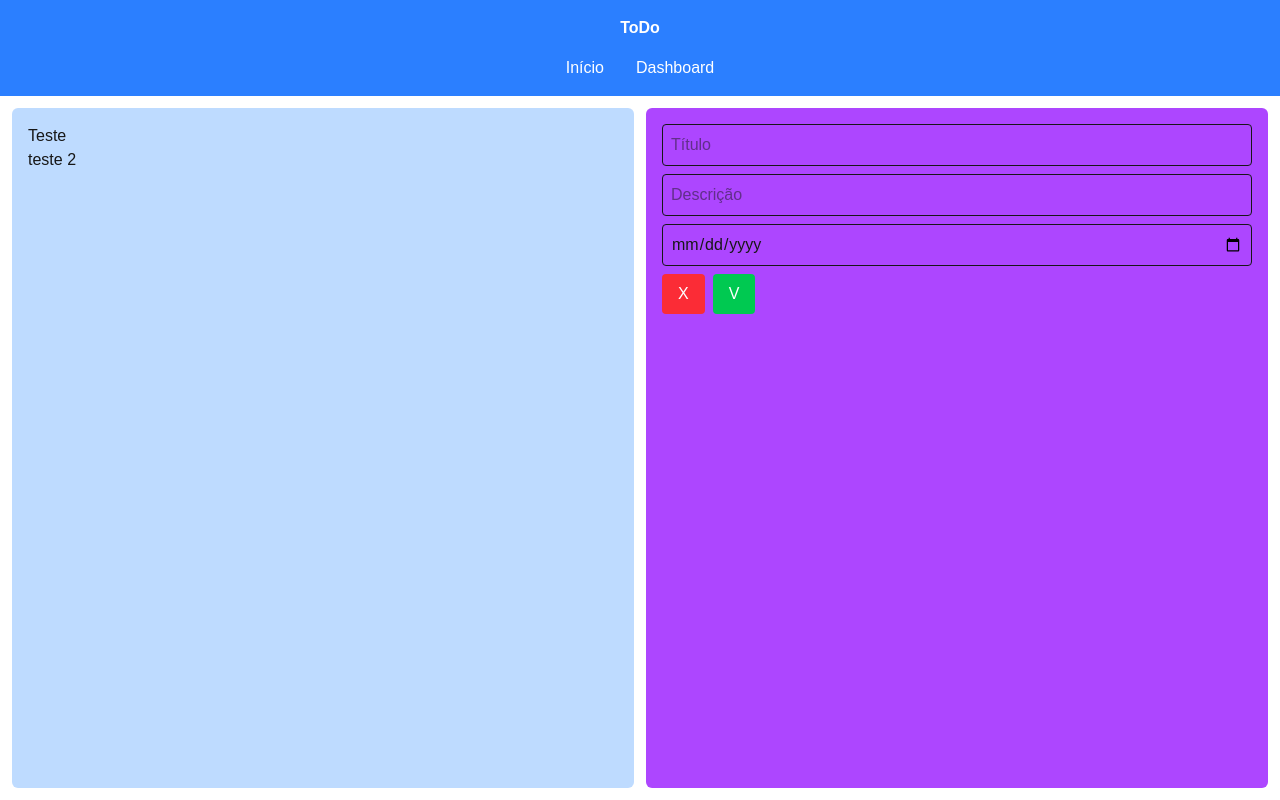
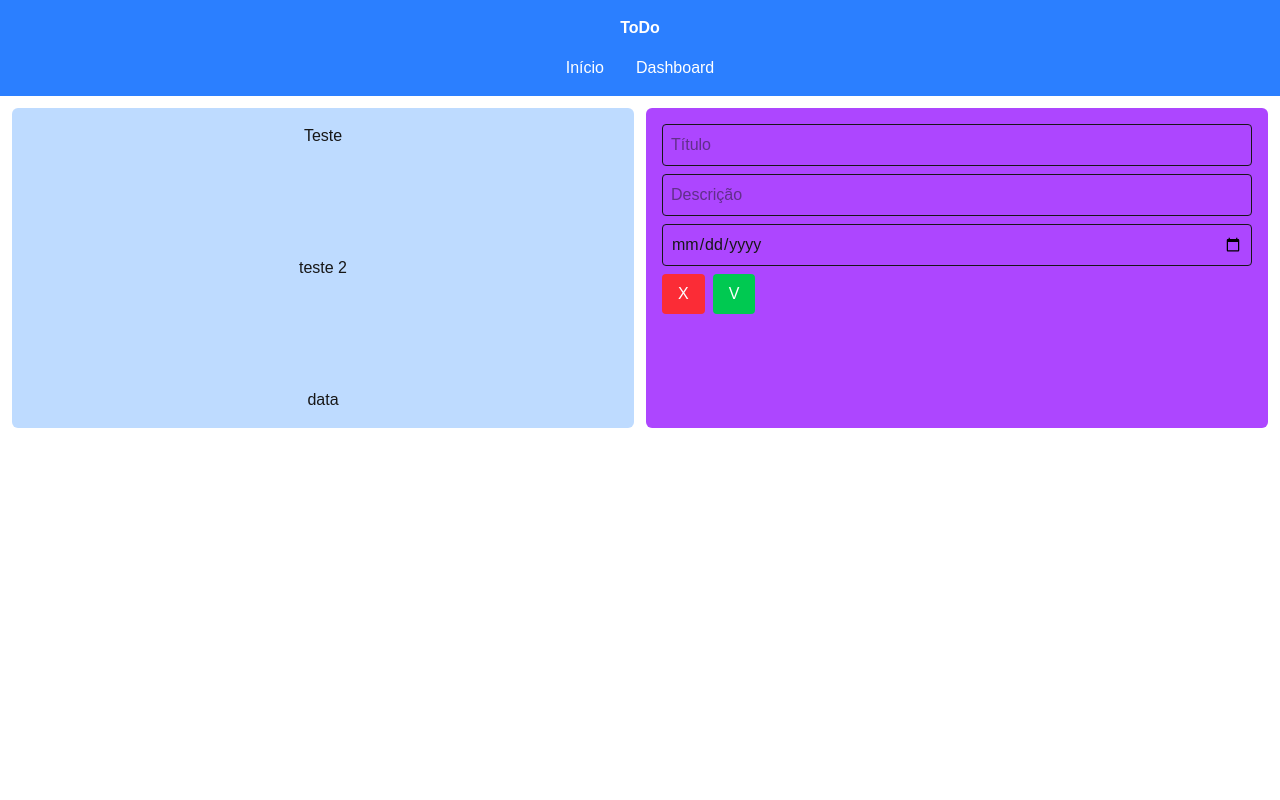
Before and after one commit to Bbaranoski/estudo, a Next.js app: page / in a window 1280 px wide. Built offline with nearby package versions, Linux system fonts and the light colour scheme.

Commit message:
melhorando o layout

```diff
--- a/src/app/globals.css
+++ b/src/app/globals.css
@@ -13,7 +13,6 @@
 html,
 body {
   max-width: 100vw;
-  overflow-x: hidden;
   height: 100vh;
 }
 
--- a/src/app/page.tsx
+++ b/src/app/page.tsx
@@ -17,14 +17,15 @@ export default function Home() {
   }
 
   return (
-    <div className="grid grid-cols-[repeat(auto-fit,minmax(250px,1fr))] grid-rows-[repeat(auto-fit,minmax(250,1fr))] w-full gap-3 p-3">
+    <div className="grid grid-cols-[repeat(auto-fit,minmax(300px,1fr))] grid-rows-[repeat(auto-fit,minmax(200px,40vh))] w-full gap-3 p-3">
       {lista.map((e, index) => (
-        <div key={index} className="bg-blue-200 p-4 rounded-md">
-          <p>{e.titulo}</p>
+        <div key={index} className="bg-blue-200 flex flex-col items-center justify-between p-4 rounded-md min-h-[200px]">
+          <h2>{e.titulo}</h2>
           <p>{e.descricao}</p>
+          <p>data</p>
         </div>
       ))}
-        <div className="bg-purple-500 p-4 rounded-md order-2">
+        <div className="bg-purple-500 p-4 rounded-md order-2 min-h-[200px]">
           <input type="text"
             placeholder="Título"
             className="p-2 border rounded mb-2 w-full"
```
